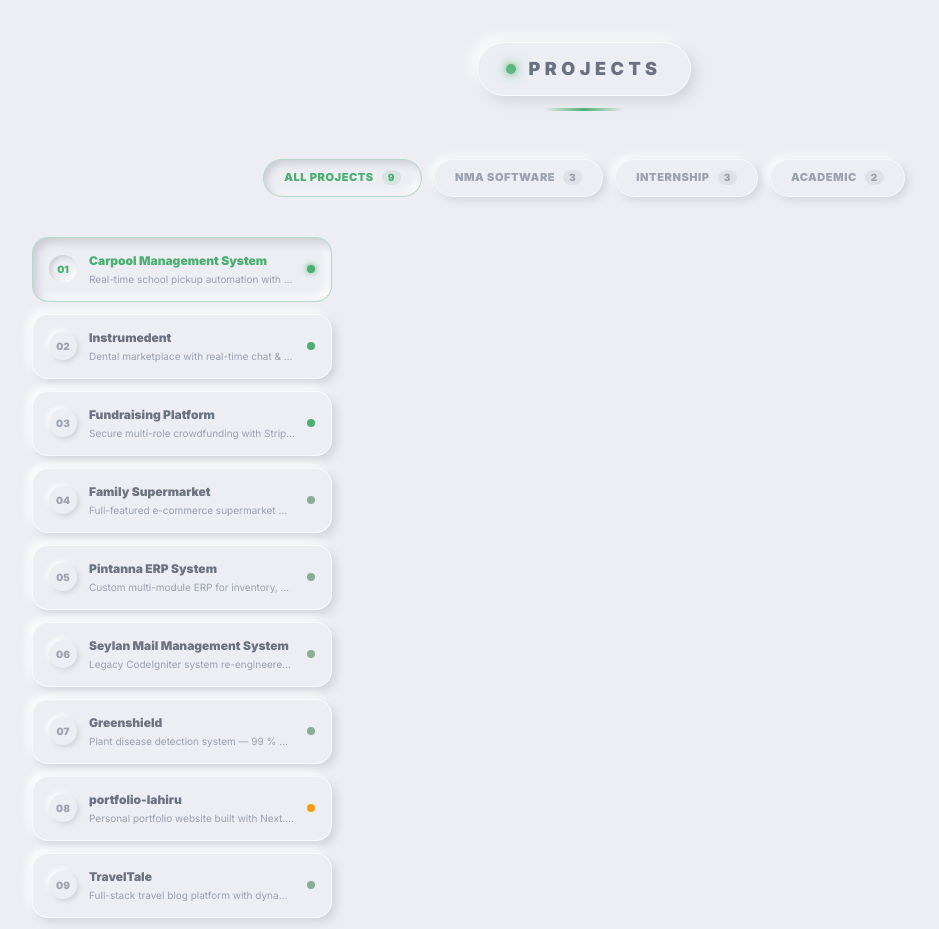
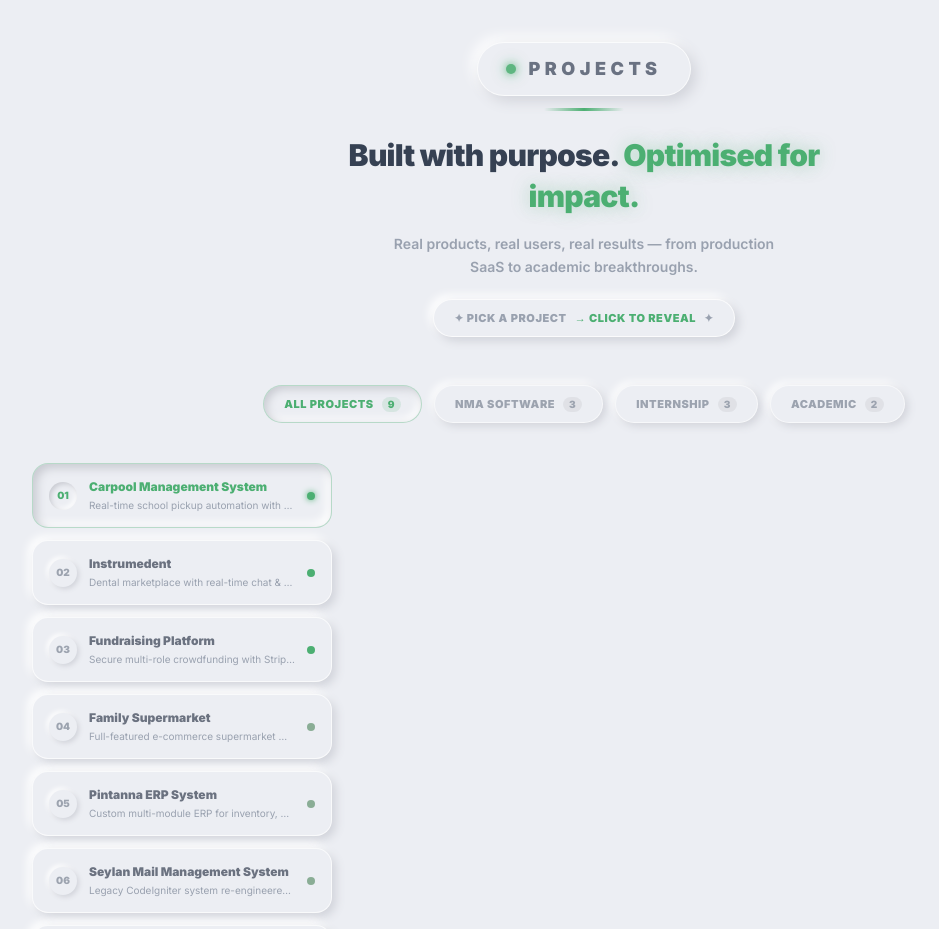
Before and after one commit to Lahirusampath2000/portfolio, a Next.js app: page / in a window 1280 px wide. Shown: the part 2580-3509 px from the top of the page, without its empty margins (56-995 px from the left). Built offline with nearby package versions, Linux system fonts and the light colour scheme.

Commit message:
update project section

```diff
--- a/components/MyProjects.tsx/MyProjects.tsx
+++ b/components/MyProjects.tsx/MyProjects.tsx
@@ -533,7 +533,42 @@ export default function MyProjects() {
             <span className="text-lg font-black tracking-[0.25em] uppercase text-gray-500">Projects</span>
           </div>
           <div className="h-[3px] w-20 rounded-full" style={{ background: 'linear-gradient(to right, transparent, #4caf72, transparent)' }} />
+
+          {/* ──  Caption block ── */}
+          <div className="flex flex-col items-center gap-4 mt-3 max-w-xl text-center">
+            <p className="text-2xl md:text-3xl font-black text-gray-700 leading-snug tracking-tight">
+              Built with purpose.{' '}
+              <span style={{ color: '#4caf72', textShadow: '0 0 18px rgba(76,175,114,0.35)' }}>
+                Optimised for impact.
+              </span>
+            </p>
+            <p className="text-sm text-gray-400 font-semibold leading-relaxed max-w-sm">
+              Real products, real users, real results — from production SaaS to academic breakthroughs.
+            </p>
+
+            {/* Interactive hint pill */}
+            <div
+              className="flex items-center gap-2 px-5 py-2.5 rounded-full mt-1"
+              style={{
+                background: '#eceef3',
+                boxShadow: '4px 4px 10px #d1d3da, -4px -4px 10px #ffffff',
+                border: '1px solid rgba(255,255,255,0.8)',
+              }}
+            >
+              <span className="text-[11px] font-black tracking-wider uppercase text-gray-400">
+                ✦ Pick a project
+              </span>
+              <span
+                className="text-[11px] font-black tracking-wider uppercase"
+                style={{ color: '#4caf72' }}
+              >
+                → click to reveal
+              </span>
+              <span className="text-[11px] font-black tracking-wider uppercase text-gray-400">✦</span>
+            </div>
+          </div>
         </div>
+
 
         {/* ── Filter tabs ── */}
         <div className="flex flex-wrap justify-center gap-3 mb-10">
```
